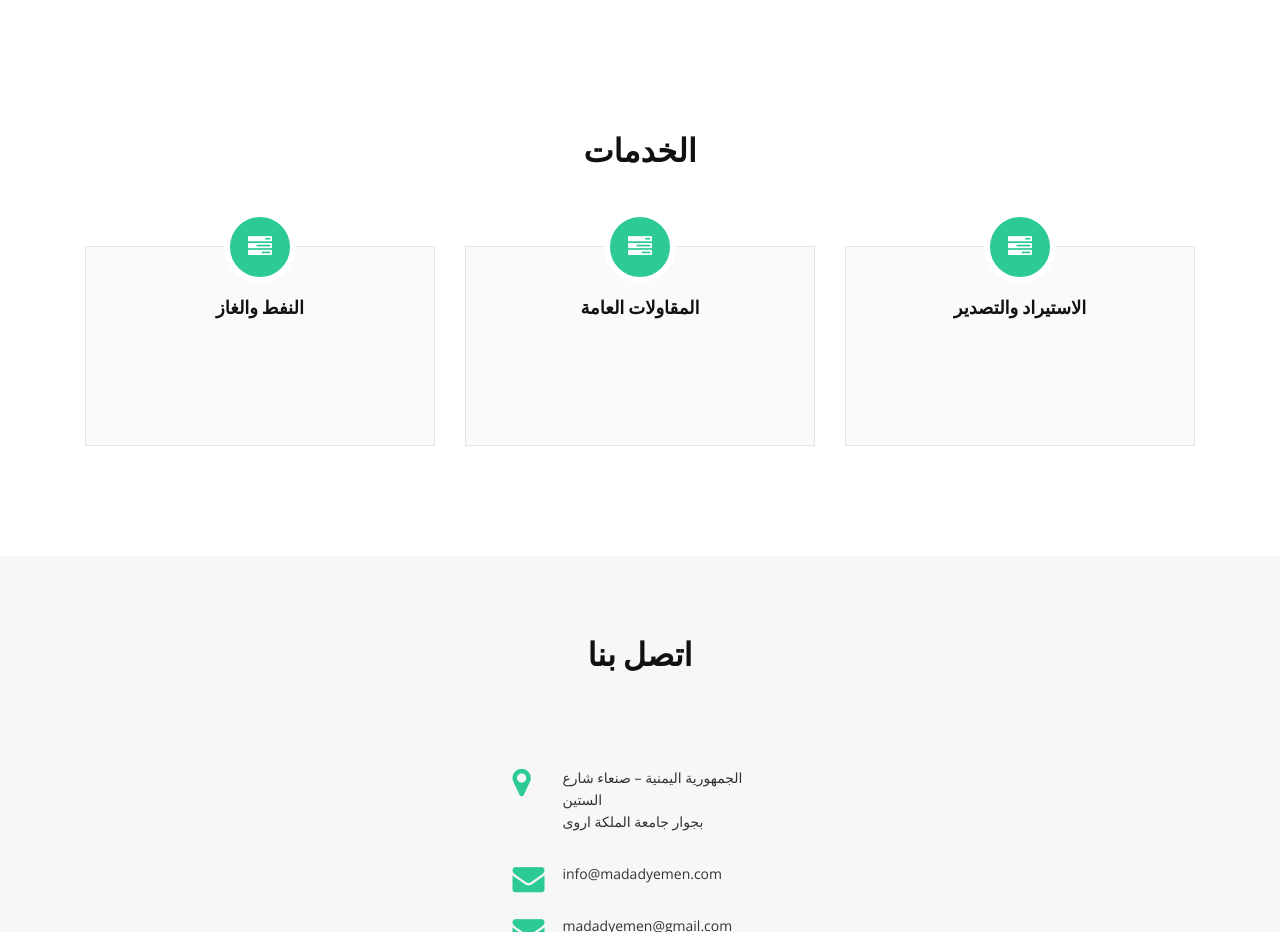
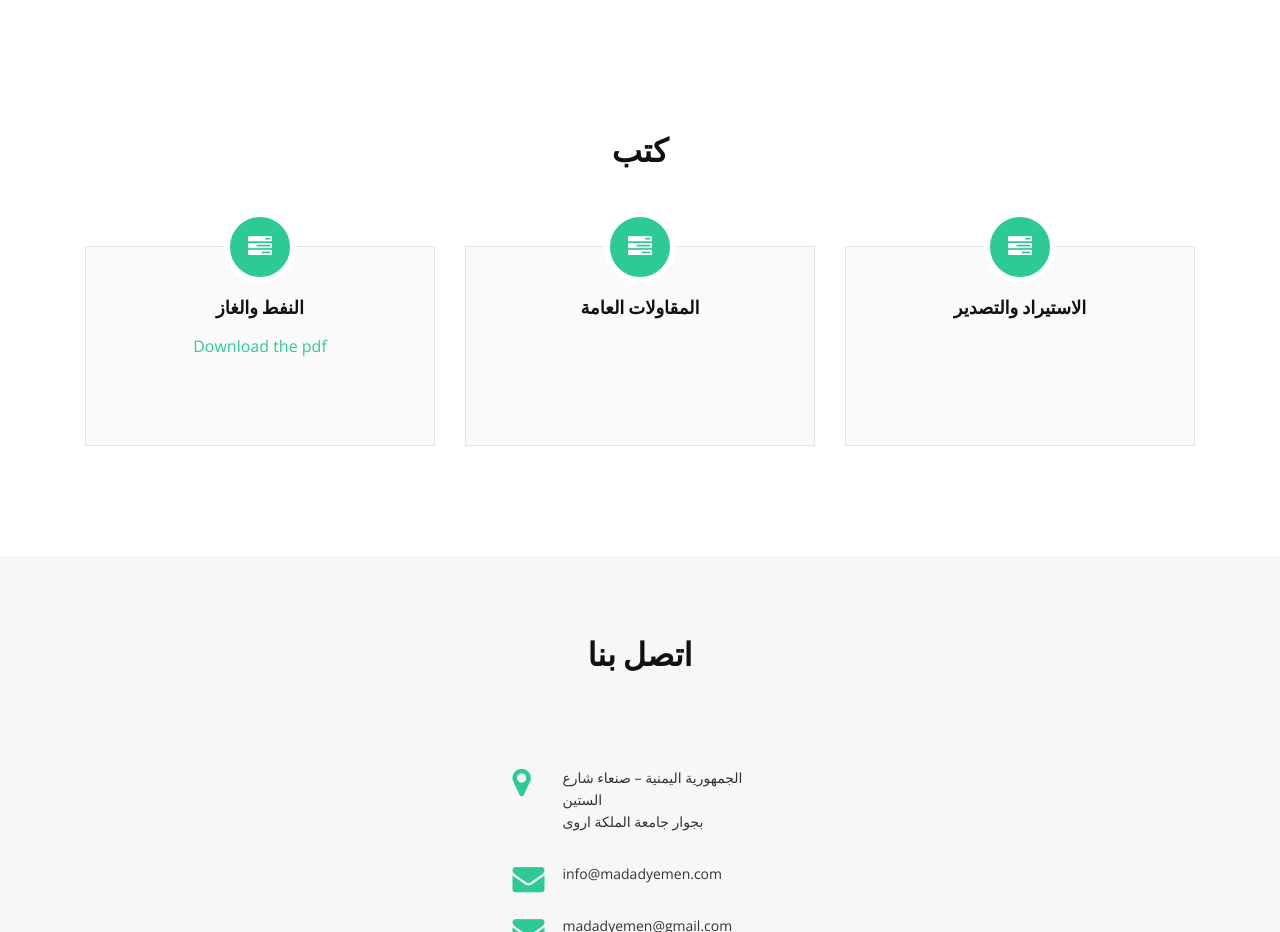
Before and after one commit to HusseinAlsakkaf/Madadyemen, a plain HTML site: page index.html in a window 1280 px wide. Shown: the part 1200-2132 px from the top of the page. Drawn offline with nearby package versions, Linux system fonts and the light colour scheme.

Commit message:
change-2

```diff
--- a/index.html
+++ b/index.html
@@ -102,7 +102,7 @@
     <section id="services">
       <div class="container" data-aos="fade-up">
         <div class="section-header">
-          <h3 class="section-title">الخدمات</h3>
+          <h3 class="section-title">كتب</h3>
           <p class="section-description"></p>
         </div>
         <div class="row">
@@ -110,7 +110,9 @@
             <div class="box">
               <div class="icon"><a href=""><i class="fa fa-tasks"></i></a></div>
               <h4 class="title"><a href="">النفط والغاز</a></h4>
+              <a href="assets/img/pdf/CYF.pdf" download="newfilename">Download the pdf</a>
               <p class="description"></p>
+
             </div>
           </div>
           <div class="col-lg-4 col-md-6" data-aos="zoom-in">
```
Also changed, not shown: 1 other file.
